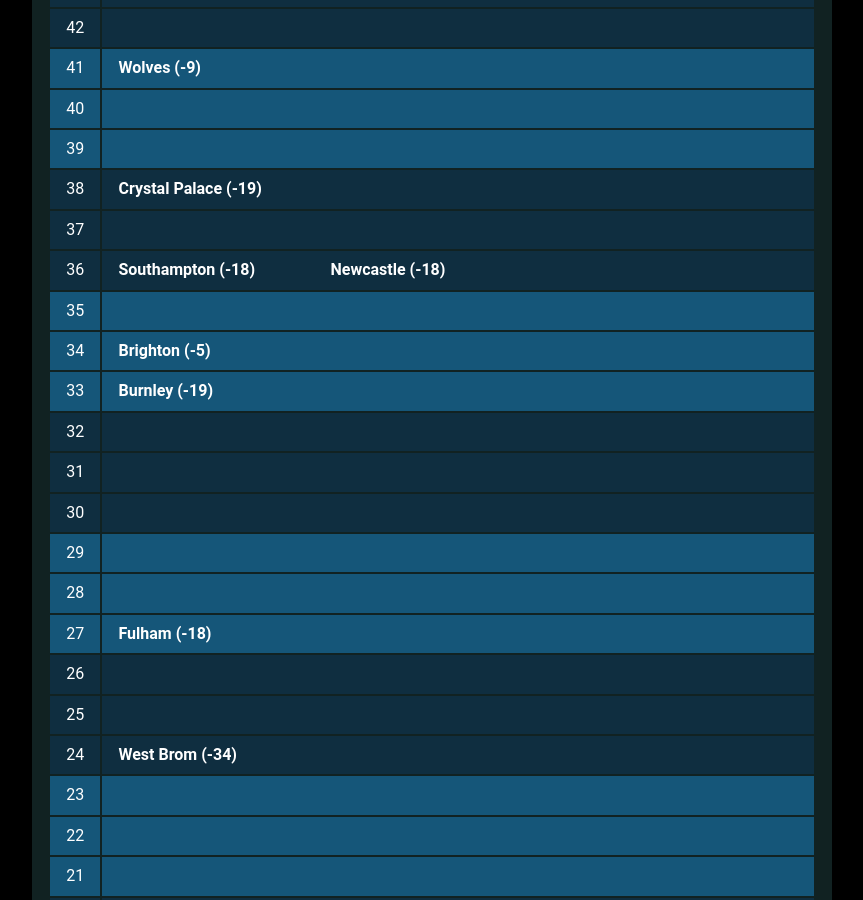
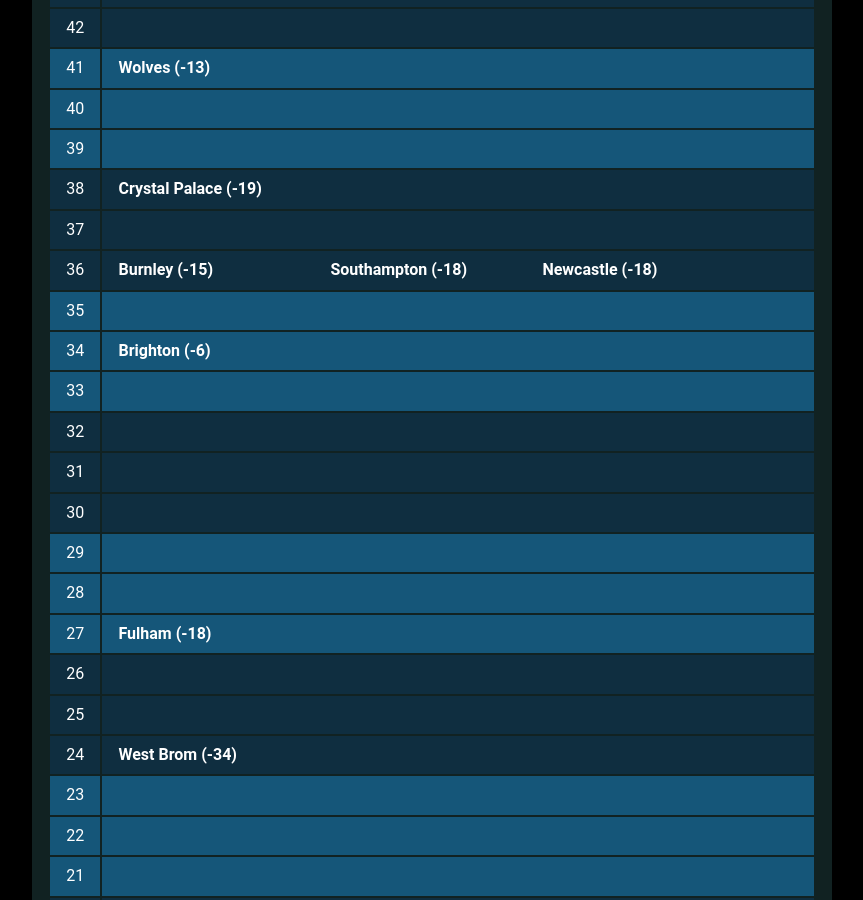
Before and after one commit to muru/muru.github.io, a Jekyll site: the page built from resources.md, in a window 1280 px wide and 900 px high, scrolled down 2891 px. Shown: the whole window, without its empty margins (208-1071 px from the left). Built offline with Jekyll 4.4.1, drawn with Linux system fonts in a browser that asks for light colours; some web fonts are replaced; some of the changed text lies outside the part shown.

Commit message:
updated cann-table: Mon 26 Apr 00:01:38 JST 2021

```diff
--- a/cann-table.html
+++ b/cann-table.html
@@ -54,12 +54,12 @@
 	<tr class="cann-row-2">
 		<td class="cann-point"> 67 </td>
 		<td class="cann-clubs">
+			<span class="club-name"> Man Utd (29) </span>
 		</td>
  	</tr>
 	<tr class="cann-row-2">
 		<td class="cann-point"> 66 </td>
 		<td class="cann-clubs">
-			<span class="club-name"> Man Utd (29) </span>
 		</td>
  	</tr>
 	<tr class="cann-row-1">
@@ -101,6 +101,7 @@
 	<tr class="cann-row-1">
 		<td class="cann-point"> 58 </td>
 		<td class="cann-clubs">
+			<span class="club-name"> Chelsea (20) </span>
 		</td>
  	</tr>
 	<tr class="cann-row-1">
@@ -116,8 +117,7 @@
 	<tr class="cann-row-2">
 		<td class="cann-point"> 55 </td>
 		<td class="cann-clubs">
-			<span class="club-name"> Chelsea (19) </span>
-			<span class="club-name"> West Ham (11) </span>
+			<span class="club-name"> West Ham (10) </span>
 		</td>
  	</tr>
 	<tr class="cann-row-2">
@@ -161,13 +161,13 @@
 	<tr class="cann-row-1">
 		<td class="cann-point"> 47 </td>
 		<td class="cann-clubs">
+			<span class="club-name"> Leeds (0) </span>
 		</td>
  	</tr>
 	<tr class="cann-row-1">
 		<td class="cann-point"> 46 </td>
 		<td class="cann-clubs">
 			<span class="club-name"> Arsenal (7) </span>
-			<span class="club-name"> Leeds (0) </span>
 		</td>
  	</tr>
 	<tr class="cann-row-1">
@@ -194,7 +194,7 @@
 	<tr class="cann-row-1">
 		<td class="cann-point"> 41 </td>
 		<td class="cann-clubs">
-			<span class="club-name"> Wolves (-9) </span>
+			<span class="club-name"> Wolves (-13) </span>
 		</td>
  	</tr>
 	<tr class="cann-row-1">
@@ -221,6 +221,7 @@
 	<tr class="cann-row-2">
 		<td class="cann-point"> 36 </td>
 		<td class="cann-clubs">
+			<span class="club-name"> Burnley (-15) </span>
 			<span class="club-name"> Southampton (-18) </span>
 			<span class="club-name"> Newcastle (-18) </span>
 		</td>
@@ -233,13 +234,12 @@
 	<tr class="cann-row-1">
 		<td class="cann-point"> 34 </td>
 		<td class="cann-clubs">
-			<span class="club-name"> Brighton (-5) </span>
+			<span class="club-name"> Brighton (-6) </span>
 		</td>
  	</tr>
 	<tr class="cann-row-1">
 		<td class="cann-point"> 33 </td>
 		<td class="cann-clubs">
-			<span class="club-name"> Burnley (-19) </span>
 		</td>
  	</tr>
 	<tr class="cann-row-2">
@@ -322,23 +322,8 @@
 	<tr class="cann-row-1">
 		<td class="cann-point"> 17 </td>
 		<td class="cann-clubs">
-		</td>
- 	</tr>
-	<tr class="cann-row-1">
-		<td class="cann-point"> 16 </td>
-		<td class="cann-clubs">
-		</td>
- 	</tr>
-	<tr class="cann-row-1">
-		<td class="cann-point"> 15 </td>
-		<td class="cann-clubs">
-		</td>
- 	</tr>
-	<tr class="cann-row-2">
-		<td class="cann-point"> 14 </td>
-		<td class="cann-clubs">
-			<span class="club-name"> Sheff Utd (-39) </span>
+			<span class="club-name"> Sheff Utd (-38) </span>
 		</td>
  	</tr>
 </table>
-<span id="cann-gen-note"> Generated on  Sunday, 25 April 2021 at 00:03 JST. </span>
+<span id="cann-gen-note"> Generated on  Monday, 26 April 2021 at 00:01 JST. </span>
```
